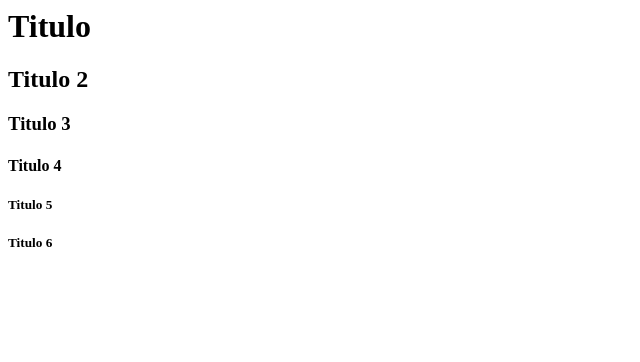
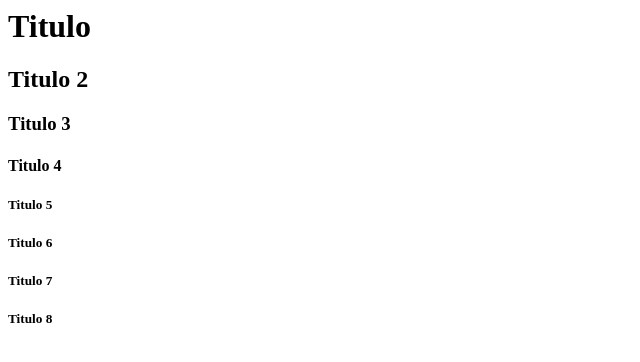
Before and after one commit to fabiom2/curso-git, a plain HTML site: page index.html in a window 1280 px wide. Shown: the whole page, without its empty margins (0-640 px from the left). Drawn offline with Linux system fonts and the light colour scheme.

```diff
--- a/index.html
+++ b/index.html
@@ -12,6 +12,9 @@
     <h4>Titulo 4</h4>
     <h5>Titulo 5</h5>
     <h5>Titulo 6</h5>
+    <h5>Titulo 7</h5>
+    <h5>Titulo 8</h5>
+
 </body>
 
 </html>
```
